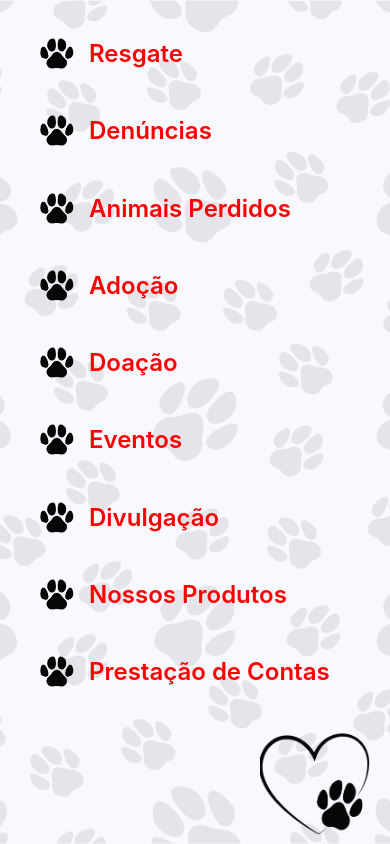
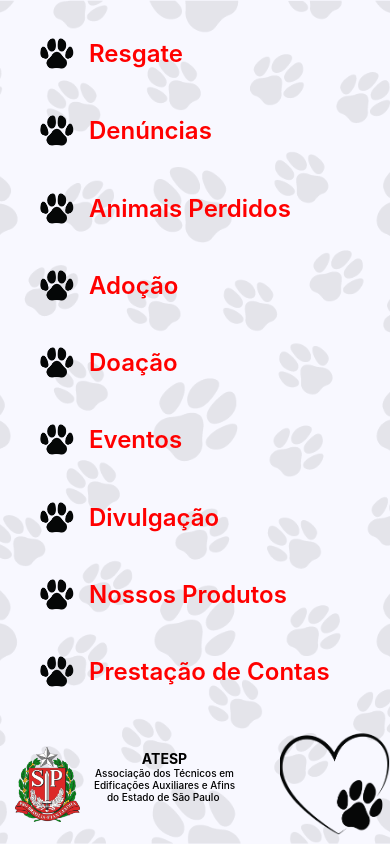
Before and after one commit to VK-Developers/Ei_Bicharada, a React Native app in the folder frontend/: screen / in a window 390 px wide. Built offline with nearby package versions, Linux system fonts and the light colour scheme.

Commit message:
feat: Logo

```diff
--- a/frontend/src/component/footer.jsx
+++ b/frontend/src/component/footer.jsx
@@ -1,5 +1,5 @@
 import React from 'react';
-import { StyleSheet, View, Image, Dimensions } from 'react-native';
+import { StyleSheet, View, Image, Dimensions, Text } from 'react-native';
 
 import images from '../localized/images';
 
@@ -8,8 +8,18 @@ const {height} = Dimensions.get('window');
 function Footer() {
   return (
     <View style={styles.container}>
-      <View style={{ height: '100%', width: 200}} />
-      <Image source={images.logo} style={styles.logo}/>
+      <View style={styles.spLogo}>
+        <Image source={images.spLogo} style={styles.logo.sp}/>
+
+        <View style={styles.spText}>
+          <Text style={styles.title}>ATESP</Text>
+          <Text style={styles.spanText}>Associação dos Técnicos em</Text>
+          <Text style={styles.spanText}>Edificações Auxiliares e Afins</Text>
+          <Text style={styles.spanText}>do Estado de São Paulo </Text>
+        </View>
+
+      </View>
+      <Image source={images.logo} style={styles.logo.app}/>
     </View>
   );
 }
@@ -17,7 +27,7 @@ function Footer() {
 const styles = StyleSheet.create({
   container: {
     flexDirection: 'row',
-    justifyContent: 'space-around',
+    justifyContent: 'space-between',
     alignItems: 'center',
     height: height * 0.14,
 
@@ -26,9 +36,38 @@ const styles = StyleSheet.create({
     left: 0,
     right: 0,
   },
+  spLogo: {
+    marginLeft: 15,
+    height: '80%',
+    width: '60%',
+    flexDirection: 'row',
+    justifyContent: 'space-around',
+    alignItems: 'center'
+  },
   logo: {
-    width: 110,
-    height: '100%',
+    app: {
+      width: 110,
+      height: '100%',
+    },
+    sp: {
+      width: 65,
+      height: 75,
+    }
+  },
+  spText: {
+    height: '85%',
+    flexGrow: 1,
+    padding: 5,
+    alignItems: 'center'
+  },
+  title: {
+    color: 'black',
+    fontWeight: '700'
+  },
+  spanText: {
+    color: 'black',
+    fontSize: 10,
+    fontWeight: '500'
   }
 })
 
--- a/frontend/src/localized/images.jsx
+++ b/frontend/src/localized/images.jsx
@@ -10,4 +10,5 @@ export default {
   arrow: require('../assets/arrow.png'),
   camera: require('../assets/camera.png'),
   folder: require('../assets/folder.png'),
+  spLogo: require('../assets/brasao.png'),
 };
--- a/frontend/src/screens/stack/Adocao.jsx
+++ b/frontend/src/screens/stack/Adocao.jsx
@@ -1,5 +1,5 @@
 import React from 'react';
-import {  StyleSheet, SafeAreaView, FlatList } from 'react-native';
+import { StyleSheet, SafeAreaView, FlatList } from 'react-native';
 //Components
 import Footer from '../../component/footer';
 import Header from '../../component/header';
--- a/frontend/src/screens/stack/AnimaisPerdidos.jsx
+++ b/frontend/src/screens/stack/AnimaisPerdidos.jsx
@@ -1,5 +1,5 @@
 import React from 'react';
-import {  StyleSheet, SafeAreaView, FlatList } from 'react-native';
+import { StyleSheet, SafeAreaView, FlatList } from 'react-native';
 //Components
 import Footer from '../../component/footer';
 import Header from '../../component/header';
--- a/frontend/src/screens/stack/Doacao.jsx
+++ b/frontend/src/screens/stack/Doacao.jsx
@@ -1,21 +1,29 @@
 import React from 'react';
-import {  StyleSheet, SafeAreaView, Dimensions, ImageBackground } from 'react-native';
-import images from '../../localized/images'
+import { StyleSheet, SafeAreaView, View } from 'react-native';
 //Components
 import Footer from '../../component/footer';
 import Header from '../../component/header';
 import Return from '../../component/return';
-
-const {height, width} = Dimensions.get('window')
+import Background from '../../component/background'
 
 function Doacao({navigation, route: { params }}) {
   return (
     <>
-      <ImageBackground source={images.backgrounds.tree} resizeMode="cover" style={styles.background} />
+      <Background img={'tree'} />
       <SafeAreaView style={styles.container}>
-        <Return nav={navigation} />
-        <Header name={params.name} />
-        {/* <Footer /> */}
+        <View style={{flexGrow: 1}}>
+          <View>
+            <Return nav={navigation} />
+            <Header name={params.name} />
+          </View>
+
+          <View style={{backgroundColor: 'green', flexGrow: 1}}>
+
+          </View>
+
+
+        </View>
+        <Footer />
       </SafeAreaView>
     </>
   );
@@ -24,13 +32,8 @@ function Doacao({navigation, route: { params }}) {
 const styles = StyleSheet.create({
   container: {
     marginTop: 25,
-  },
-  background: {
-    position: 'absolute',
-    height,
-    width,
-    opacity: 0.08,
-    zIndex: -1,
+    height: '97%',
+    justifyContent: 'space-between'
   },
 })
 
```
Also changed, not shown: frontend/src/assets/brasao.png (added).
